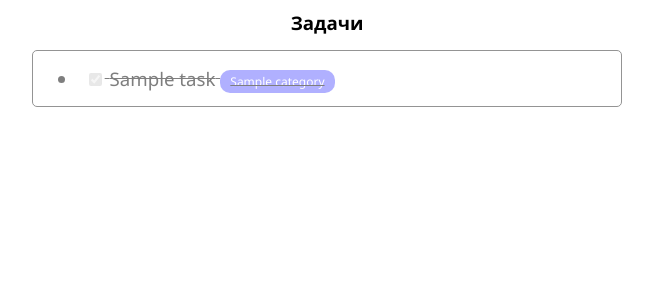
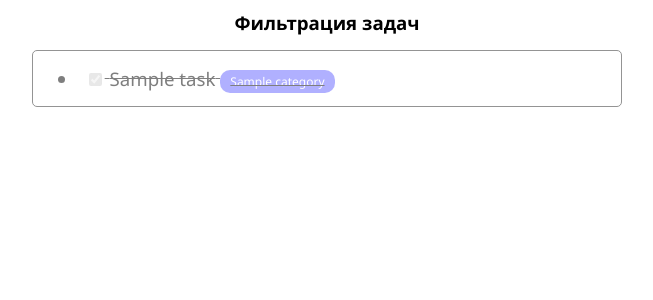
Before and after one commit to Scorecard0359/summer-proj-top, a Django app: page /task/?category=1 in a window 1280 px wide. Shown: the top 300 px of the page, without its empty margins (313-966 px from the left). Run offline with Django 5.2, Linux system fonts and the light colour scheme; tables that the repository leaves empty hold one stand-in row (values such as "Sample post").

Commit message:
Корректное определение category из GET

```diff
--- a/templates/todoapp/task_list.html
+++ b/templates/todoapp/task_list.html
@@ -10,12 +10,11 @@
 <body>
     <div class="content">
         <div class="title">
-            {% if tasks.object.category_task %}
-                Задачи в категории "{{ tasks.category_task }}"
+            {% if request.GET.category %}
+                Фильтрация задач
             {% else %}
                 Задачи
             {% endif %}
-            {{ categories }}
         </div>
         <div class="list">
             <ul>
```
